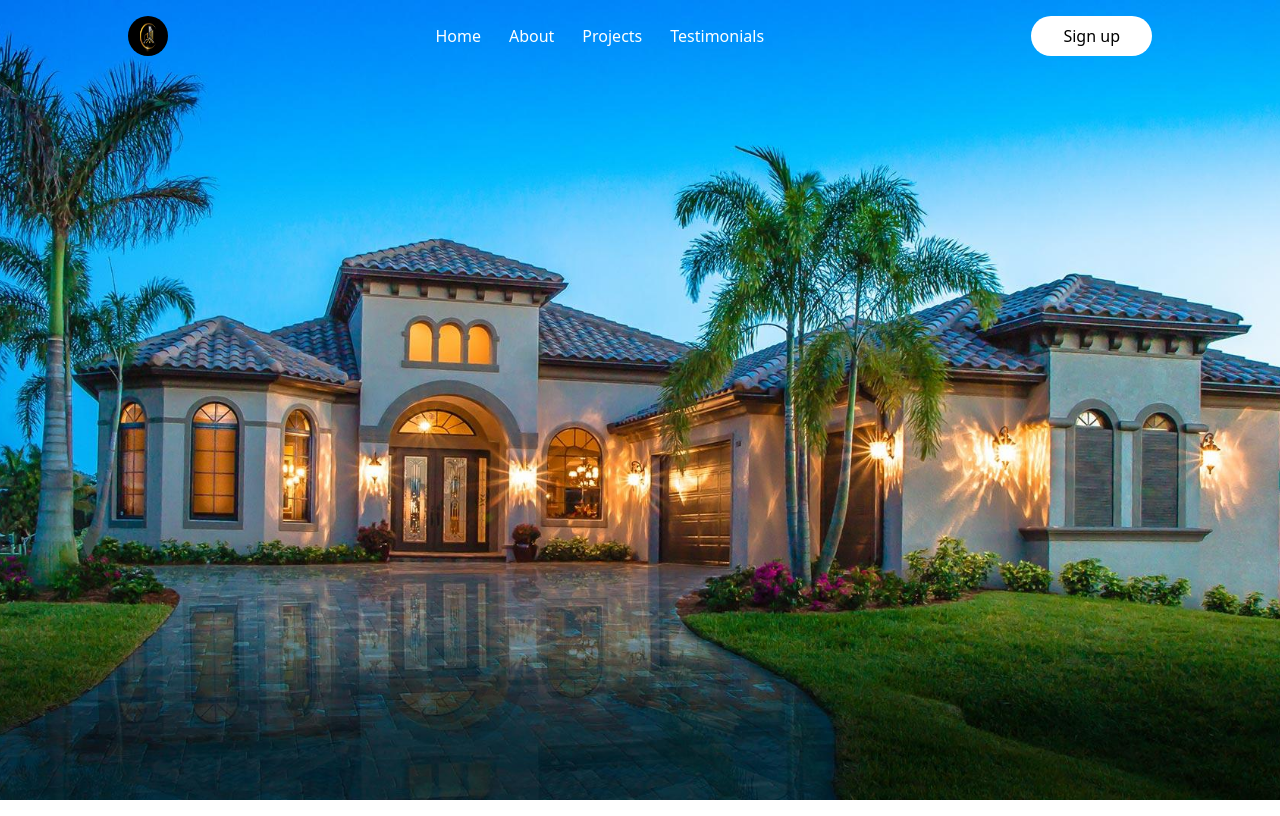
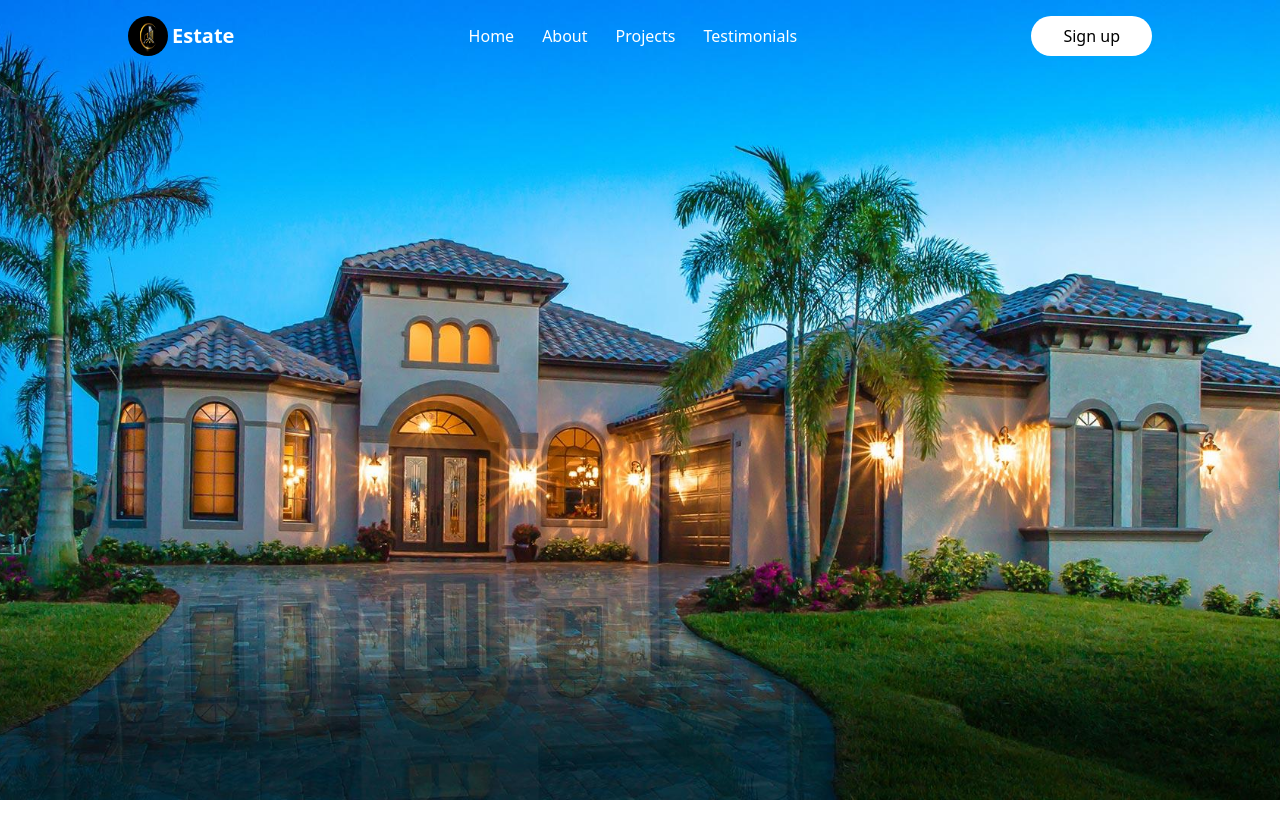
Before and after one commit to Divyadharshana5/Real_Estate, a React (Vite) app in the folder Real_estate/: page / in a window 1280 px wide. Built offline with nearby package versions, Linux system fonts and the light colour scheme.

Commit message:
update Navbar

```diff
--- a/Real_estate/src/Components/Navbar.jsx
+++ b/Real_estate/src/Components/Navbar.jsx
@@ -5,7 +5,15 @@ const Navbar = () => {
   return (
     <div className="absolute top-0 left-0 w-full z-10">
       <div className="container mx-auto flex justify-between items-center py-4 px-6 md:px-20 lg:px-32 bg-transparent">
-        <img src={assets.logo} alt="" className="w-10 h-10 rounded-full" />
+        <div className="flex items-center space-x-1">
+          <img
+            src={assets.logo}
+            alt=""
+            className="w-10 h-10 rounded-full left-0 "
+          />
+          <h1 className="font-bold text-white text-xl">Estate</h1>
+        </div>
+
         <ul className="hidden md:flex gap-7 text-white">
           <a href="#Header" className="cursor-pointer hover:text-gray-400">
             Home
```
Also changed, not shown: Real_estate/public/favicon.svg (deleted).
